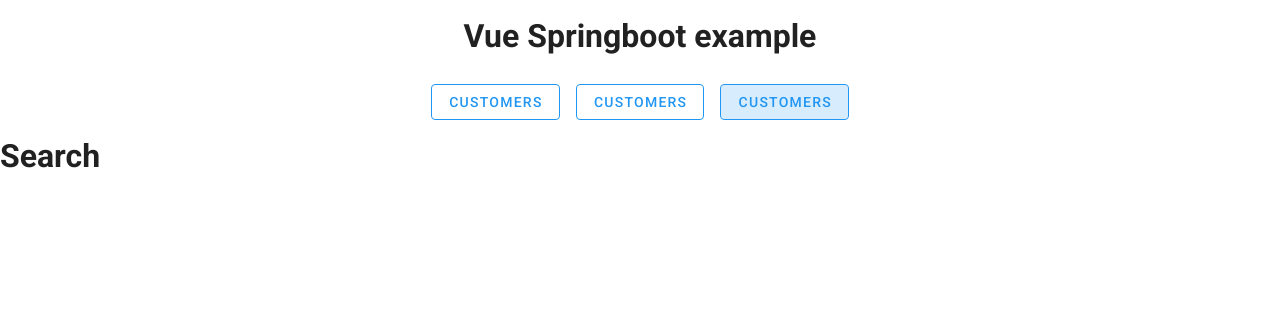
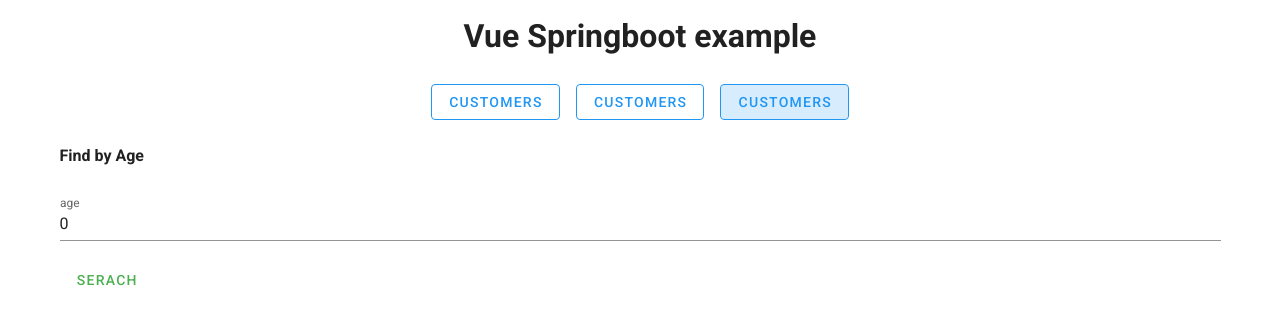
Before and after one commit to git-nori/_tr_SpringAndVueCrud, a Vue app in the folder frontend/: page /search in a window 1280 px wide. Shown: the top 324 px of the page. Built offline with nearby package versions, Linux system fonts and the light colour scheme.

Commit message:
[add]SearchCustomers画面を新規作成

```diff
--- a/frontend/src/views/SearchCustomers.vue
+++ b/frontend/src/views/SearchCustomers.vue
@@ -1,5 +1,56 @@
 <template>
-  <div class="about">
-    <h1>Search</h1>
-  </div>
+  <v-container>
+    <v-row>
+      <v-col>
+        <h4>Find by Age</h4>
+      </v-col>
+    </v-row>
+    <v-row>
+      <v-col v-if="!submitted">
+        <search-form @searchCustomer="searchCustomer" />
+      </v-col>
+      <v-col v-else>
+        <div v-if="customers.length" align="center">
+          <customers-table ref="customersTable" :customers="customers" />
+        </div>
+        <div v-else>
+          <v-alert type="error">Customers Not Found</v-alert>
+          <search-form />
+        </div>
+      </v-col>
+    </v-row>
+  </v-container>
 </template>
+
+<script>
+import http from "../http-common";
+import searchForm from "../components/SearchForm";
+import customersTable from "../components/CustomersTable";
+
+export default {
+  name: "search-customer",
+  components: { searchForm, customersTable },
+  data() {
+    return {
+      customers: [],
+      submitted: false
+    };
+  },
+  methods: {
+    // 子コンポーネントからのイベント発火で動作 ※args => $emitで渡した子コンポーネントからの引数
+    async searchCustomer(args) {
+      try {
+        const res = await http.get("/customers/age/" + args.age);
+        this.customers = res.data;
+        this.submitted = true;
+        // 子コンポーネントのメソッドを発火できない
+        // if (this.customers.length) {
+        //   this.$refs.customersTable.getHeadersList(this.customers); // 子コンポーネントに値が渡される前にメソッドが実行されるため引数にcustomersオブジェクトを渡す
+        // }
+      } catch (error) {
+        console.log(error);
+      }
+    }
+  }
+};
+</script>
```
